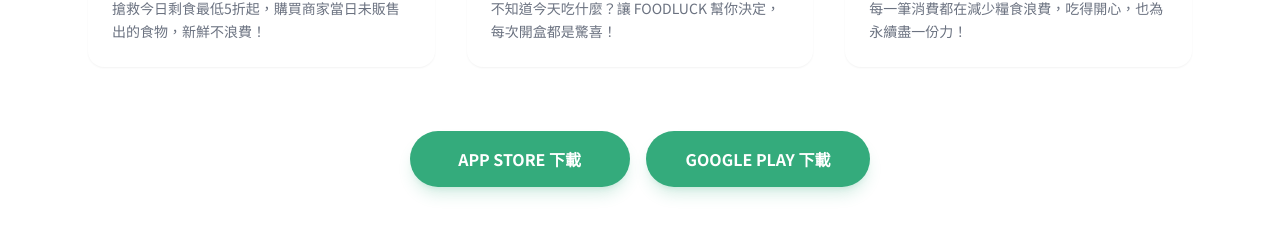
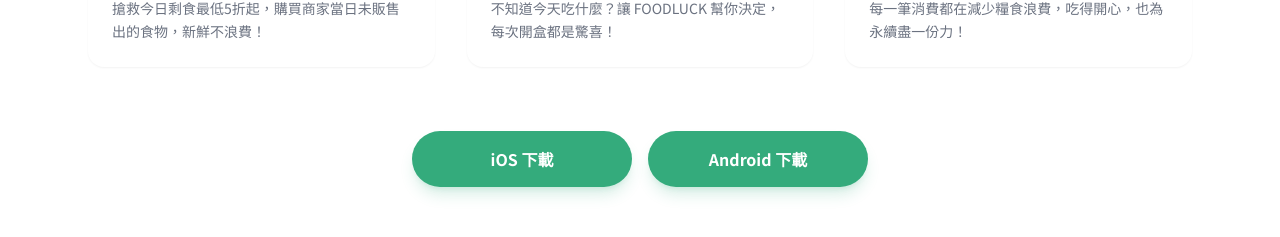
Before and after one commit to foodluckTW2026/foodluck-website, a Next.js app: page / in a window 1280 px wide. Shown: the part 1415-1652 px from the top of the page. Built offline with nearby package versions, Linux system fonts and the light colour scheme.

Commit message:
feat: 移除 ForConsumers 組件中的點擊事件，更新下載按鈕文字及連結

```diff
--- a/src/components/ForConsumers.tsx
+++ b/src/components/ForConsumers.tsx
@@ -25,9 +25,6 @@
 ];
 
 export default function ForConsumers() {
-    const handleClick = () => {
-        alert("籌備中，敬請期待!");
-    };
     return (
         <section id="consumers" className="py-24 bg-white">
             <div className="max-w-6xl mx-auto px-6">
@@ -74,16 +71,16 @@
                 {/* CTA */}
                 <div className="flex flex-col sm:flex-row justify-center gap-4">
                     <a
+                        href="https://apps.apple.com/tw/app/foodluck-%E5%89%A9%E9%A3%9F%E6%B0%B8%E7%BA%8C%E5%AA%92%E5%90%88%E5%B9%B3%E5%8F%B0/id6763681592"
                         className="inline-flex items-center justify-center min-w-[220px] bg-primary text-white font-semibold px-10 py-4 rounded-full hover:bg-primary/90 hover:-translate-y-0.5 transition-all duration-200 shadow-lg shadow-primary/20 cursor-pointer"
-                        onClick={handleClick}
                     >
-                        APP STORE 下載
+                        iOS 下載
                     </a>
                     <a
+                        href="https://play.google.com/store/apps/details?id=com.foodluck2026.customer&hl=zh_TW"
                         className="inline-flex items-center justify-center min-w-[220px] bg-primary text-white font-semibold px-10 py-4 rounded-full hover:bg-primary/90 hover:-translate-y-0.5 transition-all duration-200 shadow-lg shadow-primary/20 cursor-pointer"
-                        onClick={handleClick}
                     >
-                        GOOGLE PLAY 下載
+                        Android 下載
                     </a>
                 </div>
             </div>
--- a/src/components/Hero.tsx
+++ b/src/components/Hero.tsx
@@ -45,12 +45,12 @@
 
                     {/* Dual CTA */}
                     <div className="flex flex-col sm:flex-row gap-4">
-                        <a
+                        <Link
+                            href="/#consumers"
                             className="inline-flex items-center justify-center min-w-[200px] bg-primary text-white font-semibold px-8 py-4 rounded-full hover:bg-primary/90 hover:-translate-y-0.5 transition-all duration-200 shadow-lg shadow-primary/30 cursor-pointer"
-                            onClick={handleClick}
                         >
                             消費者 — 下載 App
-                        </a>
+                        </Link>
                         <Link
                             href="/merchant-apply"
                             className="inline-flex items-center justify-center min-w-[200px] bg-accent text-white font-semibold px-8 py-4 rounded-full hover:bg-accent/90 hover:-translate-y-0.5 transition-all duration-200 shadow-lg shadow-accent/30"
```
